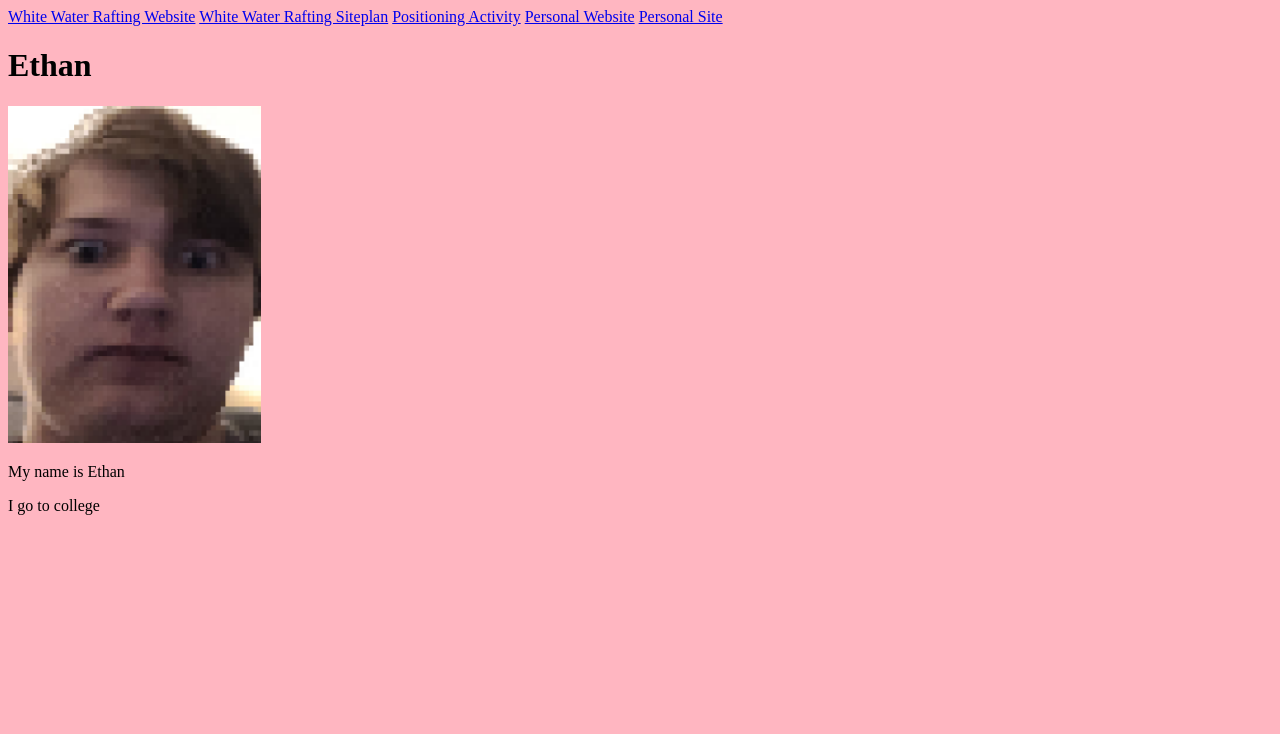
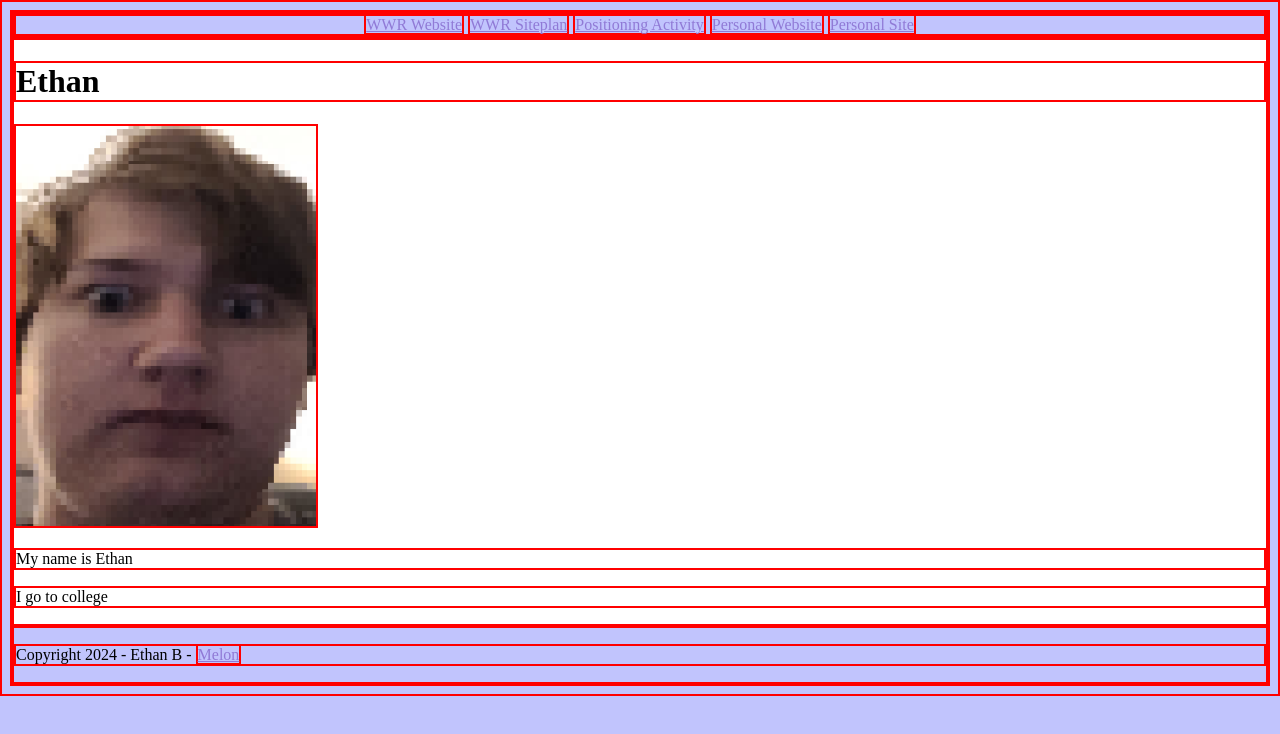
Before and after one commit to ethanbrady/wdd-130, a plain HTML site: page index.html in a window 1280 px wide. Drawn offline with Linux system fonts and the light colour scheme.

Commit message:
classwork

```diff
--- a/index.html
+++ b/index.html
@@ -7,15 +7,22 @@
     <link href="styles/style.css" rel="stylesheet"/>
 </head>
 <body>
+   <header>
         <nav>
-        <a href="wwr/index.html">White Water Rafting Website</a>
-        <a href="wwr/site-plan-rafting.html">White Water Rafting Siteplan</a>
+            <a href="wwr/index.html">WWR Website</a>
+            <a href="wwr/site-plan-rafting.html">WWR Siteplan</a>
             <a href="positioning.html">Positioning Activity</a>
             <a href="#">Personal Website</a>
             <a href="#">Personal Site</a>
         </nav>
+    </header>
+    <main>
         <h1>Ethan</h1>
         <img src="me.png" alt="Image of me" width="20%" height="20%">
         <p>My name is Ethan</p>
         <p>I go to college</p>
+    </main>
+     <footer>
+        <p> Copyright 2024 - Ethan B - <a href="http://melon.how" target="_blank">Melon</a> </a> </p>
+    </footer>
 </body>
--- a/styles/style.css
+++ b/styles/style.css
@@ -1,3 +1,27 @@
+* {
+    border: 2px solid red;
+}
+
+header {
+    text-align: center;
+}
 body {
-    background-color:lightpink;
+    background-color:#c1c4fd;
 }
+main {
+    background-color:white;
+}
+.nav_link {
+    padding: 10px;
+    font-size: 1.3em;
+    text-decoration: none;
+}
+img {
+    width:300px
+}
+a {
+    color: #907AD6;
+}
+a:hover {
+    color:#020887;
+}
```
Lines whose indentation alone changed are shown as unchanged.
